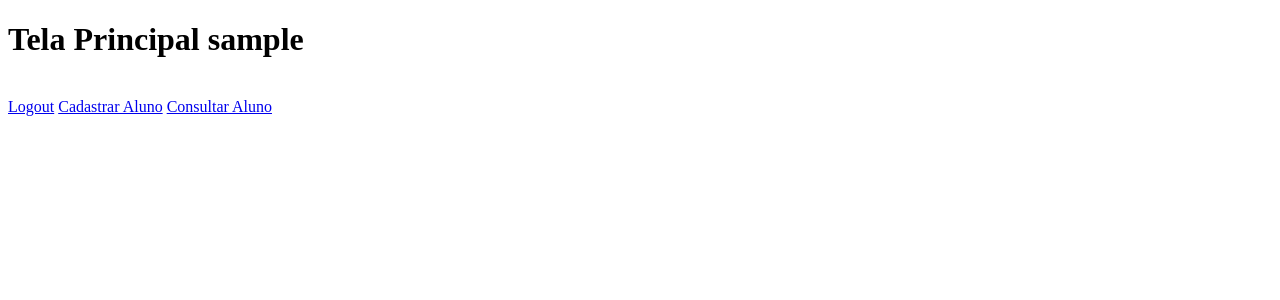
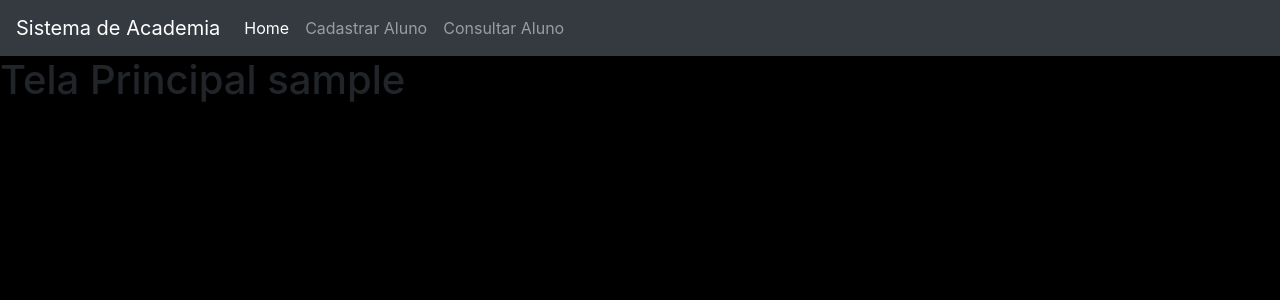
Before and after one commit to FernandoPereira218/sistema-academia-web, a Django app: template templates/main_page.html in a window 1280 px wide. Shown: the top 300 px of the page. Run offline with Django 4.2, Linux system fonts and the light colour scheme; the template is opened without the code that fills it: values that come from a table or form of the project are taken from there, others are empty; tables that the repository leaves empty hold one stand-in row (values such as "Sample post").

Commit message:
adicionando nav na login e main page, estilizando search student

```diff
--- a/templates/login_page.html
+++ b/templates/login_page.html
@@ -5,6 +5,7 @@
           integrity="sha384-TX8t27EcRE3e/ihU7zmQxVncDAy5uIKz4rEkgIXeMed4M0jlfIDPvg6uqKI2xXr2" crossorigin="anonymous">
     <meta charset="UTF-8">
     <title>Login</title>
+
 </head>
 <body>
 <h1 align="center">Login</h1>
--- a/templates/main_page.html
+++ b/templates/main_page.html
@@ -1,17 +1,44 @@
 <!DOCTYPE html>
 <html lang="en">
 <head>
+    <link rel="stylesheet" href="https://cdn.jsdelivr.net/npm/bootstrap@4.5.3/dist/css/bootstrap.min.css"
+          integrity="sha384-TX8t27EcRE3e/ihU7zmQxVncDAy5uIKz4rEkgIXeMed4M0jlfIDPvg6uqKI2xXr2" crossorigin="anonymous">
     <meta charset="UTF-8">
     <title>Principal</title>
+
+    <style>
+        .formulario{
+            width: 600px;
+            margin: 200px auto;
+            background-color: #28282a;
+            border-radius: 10px;
+            padding: 20px;
+            color: silver;
+        }
+        body{
+            background-color: black;
+        }
+    </style>
+
 </head>
 <body>
+    <nav class="navbar navbar-expand-lg navbar-dark bg-dark">
+      <a class="navbar-brand" href="#">Sistema de Academia</a>
+      <button class="navbar-toggler" type="button" data-toggle="collapse" data-target="#navbarNavAltMarkup" aria-controls="navbarNavAltMarkup" aria-expanded="false" aria-label="Toggle navigation">
+        <span class="navbar-toggler-icon"></span>
+      </button>
+      <div class="collapse navbar-collapse" id="navbarNavAltMarkup">
+        <div class="navbar-nav">
+          <a class="nav-item nav-link active" href="/principal/">Home <span class="sr-only">(current)</span></a>
+          <a class="nav-item nav-link" href="/cadastro_aluno/">Cadastrar Aluno</a>
+          <a class="nav-item nav-link" href="/consulta_aluno/">Consultar Aluno</a>
+            {% if current_user.username == 'admin' %}
+            <a class="nav-item nav-link" href="/cadastro/">Cadastro</a>
+            {% endif %}
+        </div>
+      </div>
+    </nav>
     <h1>Tela Principal {{ current_user.username }} </h1>
     <br>
-    {% if current_user.username == 'admin' %}
-    <a href="/cadastro/">Cadastro</a>
-    {% endif %}
-    <a href="/logout/">Logout</a>
-    <a href="/cadastro_aluno/">Cadastrar Aluno</a>
-    <a href="/consulta_aluno/">Consultar Aluno</a>
 </body>
 </html>
```
Also changed, not shown: templates/search_student.html (+37 -7 lines), templates/student_page.html (+19 -2 lines).
